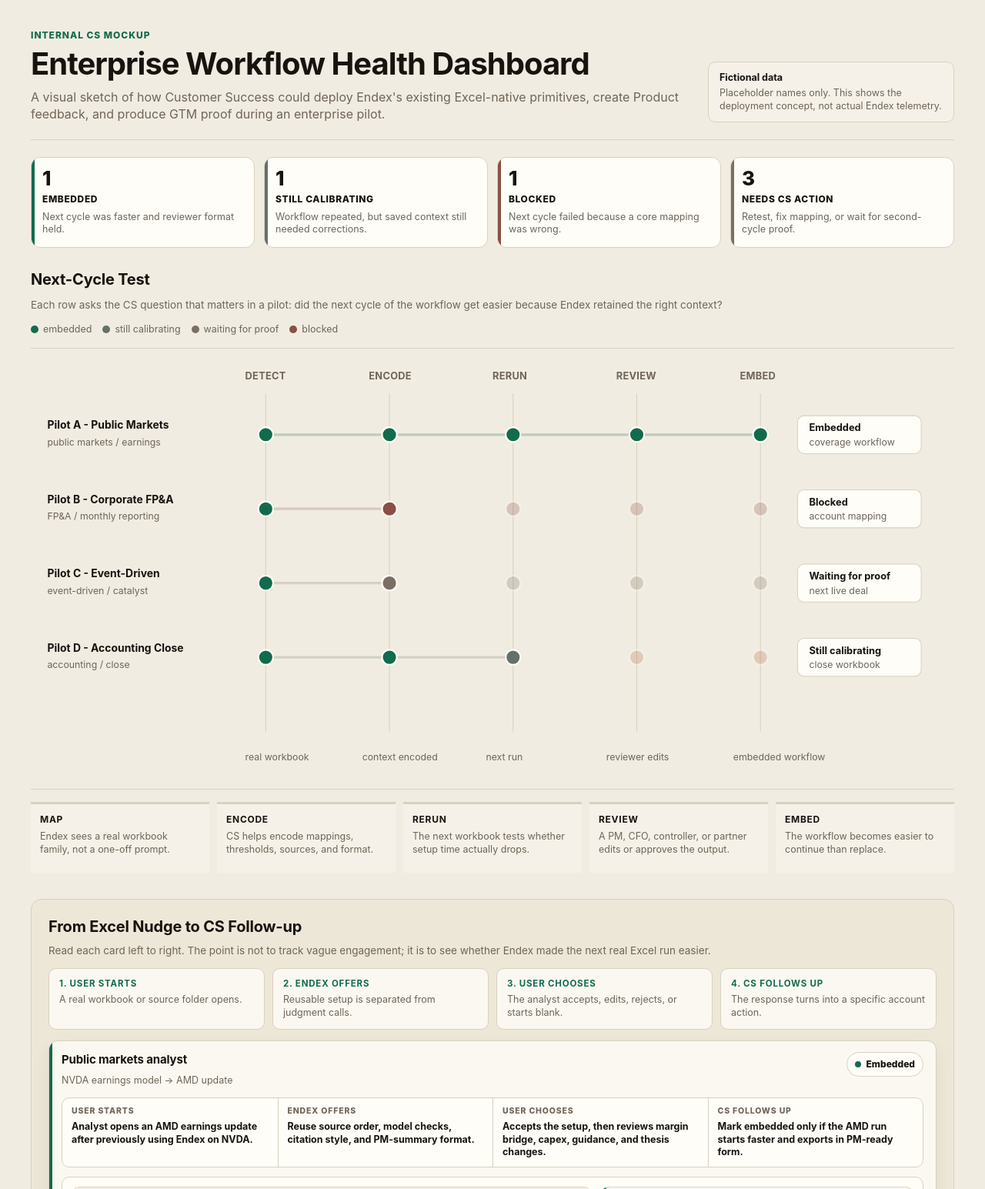
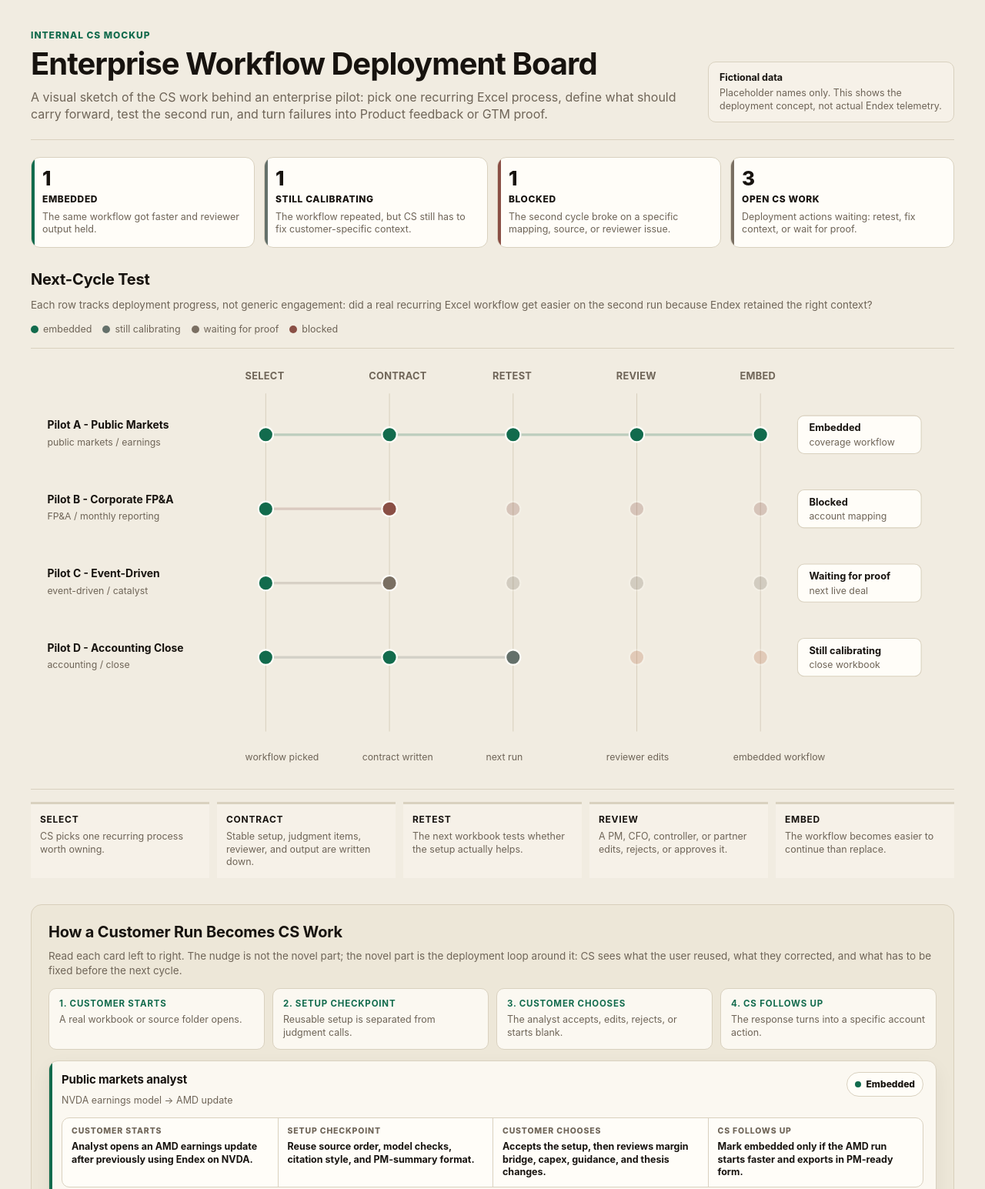
Before and after one commit to ishandate26-cmyk/endex-workflow-health-os, a plain HTML site: page index.html in a window 1280 px wide. Shown: the top 1545 px of the page at 77% size. Drawn offline with Linux system fonts and the light colour scheme.

Commit message:
Clarify CS deployment board

```diff
--- a/index.html
+++ b/index.html
@@ -881,9 +881,9 @@
     <header>
       <div>
         <p class="eyebrow">Internal CS Mockup</p>
-        <h1>Enterprise Workflow Health Dashboard</h1>
+        <h1>Enterprise Workflow Deployment Board</h1>
         <p class="subhead">
-          A visual sketch of how Customer Success could deploy Endex's existing Excel-native primitives, create Product feedback, and produce GTM proof during an enterprise pilot.
+          A visual sketch of the CS work behind an enterprise pilot: pick one recurring Excel process, define what should carry forward, test the second run, and turn failures into Product feedback or GTM proof.
         </p>
       </div>
       <div class="note">
@@ -896,28 +896,28 @@
       <div class="metric good">
         <span class="value">1</span>
         <span class="label">Embedded</span>
-        <p>Next cycle was faster and reviewer format held.</p>
+        <p>The same workflow got faster and reviewer output held.</p>
       </div>
       <div class="metric info">
         <span class="value">1</span>
         <span class="label">Still Calibrating</span>
-        <p>Workflow repeated, but saved context still needed corrections.</p>
+        <p>The workflow repeated, but CS still has to fix customer-specific context.</p>
       </div>
       <div class="metric bad">
         <span class="value">1</span>
         <span class="label">Blocked</span>
-        <p>Next cycle failed because a core mapping was wrong.</p>
+        <p>The second cycle broke on a specific mapping, source, or reviewer issue.</p>
       </div>
       <div class="metric waiting">
         <span class="value">3</span>
-        <span class="label">Needs CS Action</span>
-        <p>Retest, fix mapping, or wait for second-cycle proof.</p>
+        <span class="label">Open CS Work</span>
+        <p>Deployment actions waiting: retest, fix context, or wait for proof.</p>
       </div>
     </section>
 
     <section>
       <h2>Next-Cycle Test</h2>
-      <p class="caption">Each row asks the CS question that matters in a pilot: did the next cycle of the workflow get easier because Endex retained the right context?</p>
+      <p class="caption">Each row tracks deployment progress, not generic engagement: did a real recurring Excel workflow get easier on the second run because Endex retained the right context?</p>
       <div class="legend">
         <span><i class="swatch good"></i>embedded</span>
         <span><i class="swatch info"></i>still calibrating</span>
@@ -926,9 +926,9 @@
       </div>
       <div class="visual">
         <svg viewBox="0 0 1120 520" role="img" aria-label="Workflow memory map">
-          <text class="axis" x="260" y="28">detect</text>
-          <text class="axis" x="410" y="28">encode</text>
-          <text class="axis" x="560" y="28">rerun</text>
+          <text class="axis" x="260" y="28">select</text>
+          <text class="axis" x="410" y="28">contract</text>
+          <text class="axis" x="560" y="28">retest</text>
           <text class="axis" x="710" y="28">review</text>
           <text class="axis" x="860" y="28">embed</text>
 
@@ -986,8 +986,8 @@
           <text class="callout-text" x="944" y="361">Still calibrating</text>
           <text class="callout-muted" x="944" y="378">close workbook</text>
 
-          <text class="small" x="260" y="490">real workbook</text>
-          <text class="small" x="402" y="490">context encoded</text>
+          <text class="small" x="260" y="490">workflow picked</text>
+          <text class="small" x="402" y="490">contract written</text>
           <text class="small" x="552" y="490">next run</text>
           <text class="small" x="698" y="490">reviewer edits</text>
           <text class="small" x="852" y="490">embedded workflow</text>
@@ -995,20 +995,20 @@
       </div>
       <div class="stage-guide" aria-label="Plain English stage definitions">
         <div>
-          <strong>Map</strong>
-          <p>Endex sees a real workbook family, not a one-off prompt.</p>
+          <strong>Select</strong>
+          <p>CS picks one recurring process worth owning.</p>
         </div>
         <div>
-          <strong>Encode</strong>
-          <p>CS helps encode mappings, thresholds, sources, and format.</p>
+          <strong>Contract</strong>
+          <p>Stable setup, judgment items, reviewer, and output are written down.</p>
         </div>
         <div>
-          <strong>Rerun</strong>
-          <p>The next workbook tests whether setup time actually drops.</p>
+          <strong>Retest</strong>
+          <p>The next workbook tests whether the setup actually helps.</p>
         </div>
         <div>
           <strong>Review</strong>
-          <p>A PM, CFO, controller, or partner edits or approves the output.</p>
+          <p>A PM, CFO, controller, or partner edits, rejects, or approves it.</p>
         </div>
         <div>
           <strong>Embed</strong>
@@ -1018,19 +1018,19 @@
     </section>
 
     <section class="nudge-section">
-      <h2>From Excel Nudge to CS Follow-up</h2>
-      <p class="caption">Read each card left to right. The point is not to track vague engagement; it is to see whether Endex made the next real Excel run easier.</p>
+      <h2>How a Customer Run Becomes CS Work</h2>
+      <p class="caption">Read each card left to right. The nudge is not the novel part; the novel part is the deployment loop around it: CS sees what the user reused, what they corrected, and what has to be fixed before the next cycle.</p>
       <div class="nudge-guide" aria-label="How to read the workflow nudge cards">
         <div>
-          <strong>1. User starts</strong>
+          <strong>1. Customer starts</strong>
           <p>A real workbook or source folder opens.</p>
         </div>
         <div>
-          <strong>2. Endex offers</strong>
+          <strong>2. Setup checkpoint</strong>
           <p>Reusable setup is separated from judgment calls.</p>
         </div>
         <div>
-          <strong>3. User chooses</strong>
+          <strong>3. Customer chooses</strong>
           <p>The analyst accepts, edits, rejects, or starts blank.</p>
         </div>
         <div>
@@ -1049,15 +1049,15 @@
           </div>
           <div class="workflow-flow">
             <div class="flow-cell">
-              <strong>User starts</strong>
+              <strong>Customer starts</strong>
               <p>Analyst opens an AMD earnings update after previously using Endex on NVDA.</p>
             </div>
             <div class="flow-cell">
-              <strong>Endex offers</strong>
+              <strong>Setup checkpoint</strong>
               <p>Reuse source order, model checks, citation style, and PM-summary format.</p>
             </div>
             <div class="flow-cell">
-              <strong>User chooses</strong>
+              <strong>Customer chooses</strong>
               <p>Accepts the setup, then reviews margin bridge, capex, guidance, and thesis changes.</p>
             </div>
             <div class="flow-cell">
@@ -1101,8 +1101,8 @@
             </div>
             <div class="cs-signal">
               <span class="row-label">CS signal created</span>
-              <strong>Analyst accepted saved context and exported PM summary.</strong>
-              <p>Mark as embedded. Expansion conversation can reference a real second-cycle workflow, not generic usage.</p>
+              <strong>Analyst accepted saved context and exported a PM-ready summary.</strong>
+              <p>Mark as embedded. GTM can point to a real second-cycle workflow, not generic usage volume.</p>
             </div>
           </div>
         </article>
@@ -1117,15 +1117,15 @@
           </div>
           <div class="workflow-flow">
             <div class="flow-cell">
-              <strong>User starts</strong>
+              <strong>Customer starts</strong>
               <p>CFO imports the June ERP export into the monthly budget review workbook.</p>
             </div>
             <div class="flow-cell">
-              <strong>Endex offers</strong>
+              <strong>Setup checkpoint</strong>
               <p>Reuse May’s COA mapping, variance thresholds, board format, and owner language.</p>
             </div>
             <div class="flow-cell">
-              <strong>User chooses</strong>
+              <strong>Customer chooses</strong>
               <p>Applies the setup but corrects repair revenue mapping again.</p>
             </div>
             <div class="flow-cell">
@@ -1170,7 +1170,7 @@
             <div class="cs-signal">
               <span class="row-label">CS signal created</span>
               <strong>Repair revenue was corrected again.</strong>
-              <p>Intervene before next close: lock the mapping with CFO and controller instead of sending a generic check-in.</p>
+              <p>Intervene before next month: lock the service-versus-repair treatment with the CFO and controller instead of sending a generic check-in.</p>
             </div>
           </div>
         </article>
@@ -1179,21 +1179,21 @@
           <div class="workflow-header">
             <div class="workflow-name">
               <h3>Private markets deal team</h3>
-              <span>CIM + LBO model → first IC memo draft</span>
+              <span>Prior deal memo → next live deal</span>
             </div>
             <span class="status-chip waiting">Waiting for proof</span>
           </div>
           <div class="workflow-flow">
             <div class="flow-cell">
-              <strong>User starts</strong>
-              <p>Associate opens a new CIM and LBO model to draft the first IC memo.</p>
+              <strong>Customer starts</strong>
+              <p>Associate opens a new CIM and LBO model for the next platform or add-on deal.</p>
             </div>
             <div class="flow-cell">
-              <strong>Endex offers</strong>
+              <strong>Setup checkpoint</strong>
               <p>Reuse memo section order, diligence source list, and model QA checks.</p>
             </div>
             <div class="flow-cell">
-              <strong>User chooses</strong>
+              <strong>Customer chooses</strong>
               <p>Can reuse structure, but must review add-backs, churn, debt terms, and thesis.</p>
             </div>
             <div class="flow-cell">
@@ -1253,15 +1253,15 @@
           </div>
           <div class="workflow-flow">
             <div class="flow-cell">
-              <strong>User starts</strong>
+              <strong>Customer starts</strong>
               <p>Controller opens the next close workbook and support-file folder.</p>
             </div>
             <div class="flow-cell">
-              <strong>Endex offers</strong>
+              <strong>Setup checkpoint</strong>
               <p>Reuse recurring account list, support requirements, sign-offs, and auditor wording.</p>
             </div>
             <div class="flow-cell">
-              <strong>User chooses</strong>
+              <strong>Customer chooses</strong>
               <p>Uses the checklist but edits reviewer language again.</p>
             </div>
             <div class="flow-cell">
@@ -1317,24 +1317,25 @@
       <h2>Operating Loop</h2>
       <div class="loop">
         <div>
-        <strong>Map</strong>
-        <p>Workbook families, tabs, imports, formulas, reviewers.</p>
+          <strong>Select</strong>
+          <p>One recurring workflow with a real owner and deadline.</p>
         </div>
         <div>
-        <strong>Encode</strong>
-        <p>Use existing Endex primitives to save the reusable context.</p>
+          <strong>Contract</strong>
+          <p>Carry-forward context, judgment items, reviewer, output.</p>
         </div>
         <div>
-        <strong>Rerun</strong>
-        <p>Test whether the next cycle starts faster.</p>
+          <strong>Retest</strong>
+          <p>Watch what happens when the process repeats.</p>
         </div>
         <div>
           <strong>Intervene</strong>
-        <p>Fix the specific blocker when the next cycle breaks.</p>
+          <p>Fix the specific blocker with the right stakeholder.</p>
         </div>
         <div>
           <strong>Expand</strong>
-        <p>Move only when one workflow is actually embedded.</p>
+          <p>Move only after one workflow is actually embedded.</p>
+        </div>
       </div>
     </section>
   </main>
```
Lines whose indentation alone changed are shown as unchanged.
